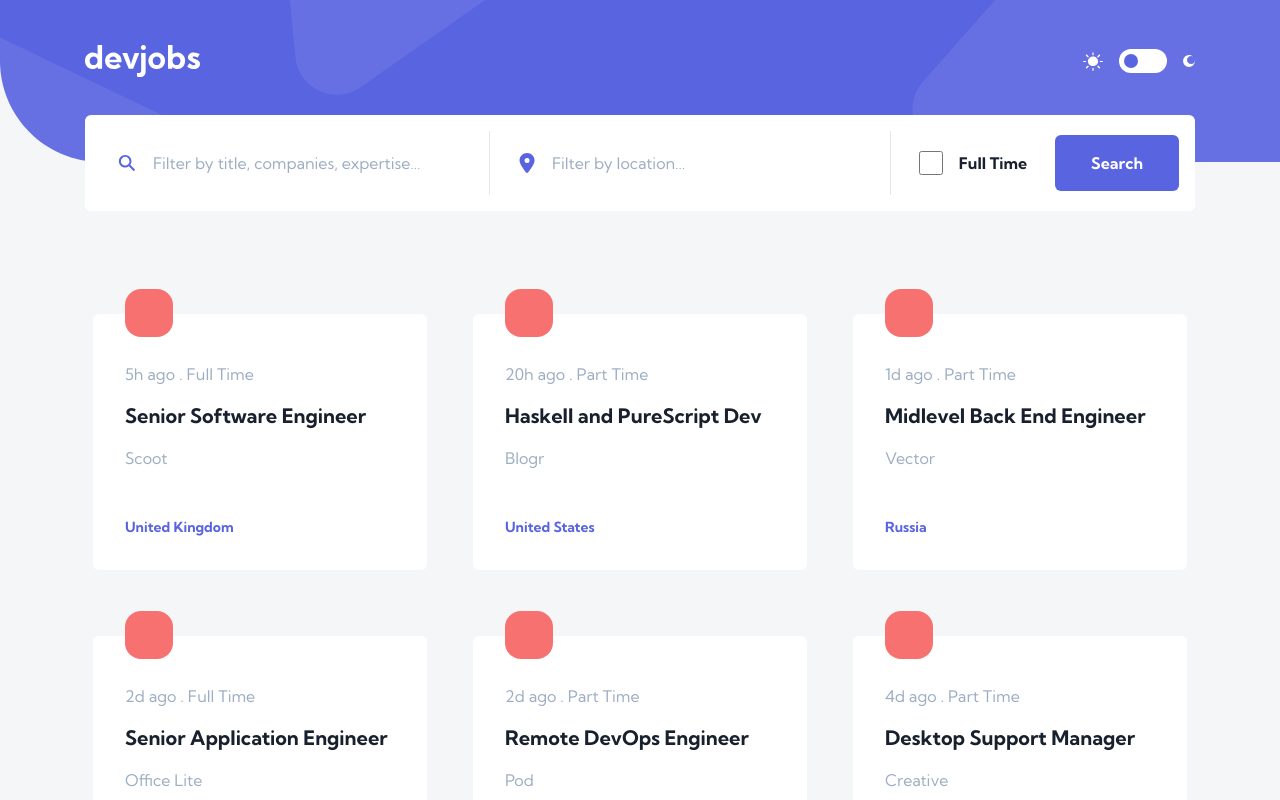
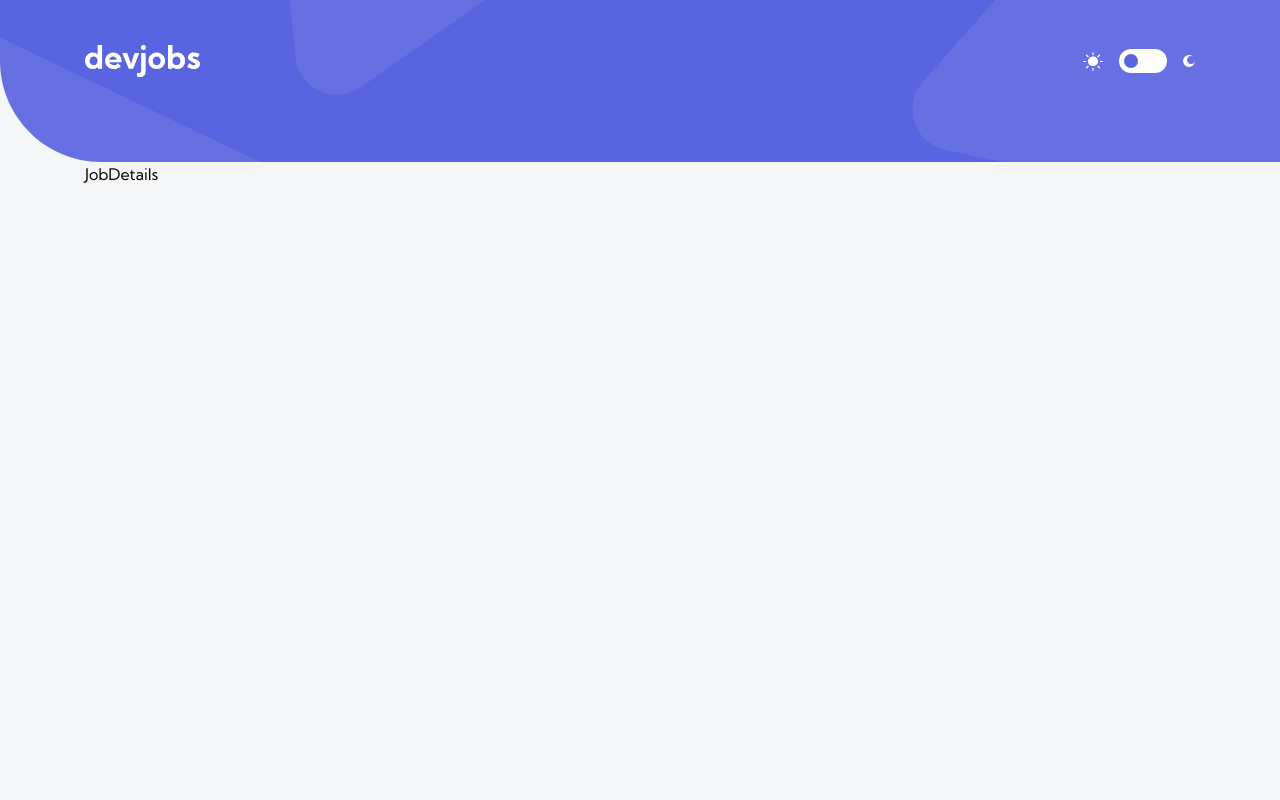
Before and after one commit to zetmosoma10/devjobs-web-app, a React (Vite) app: page /jobDetails/1 in a window 1280 px wide. Shown: the top 800 px of the page. Built offline with nearby package versions, Linux system fonts and the light colour scheme.

Commit message:
implement routing

```diff
--- a/src/App.tsx
+++ b/src/App.tsx
@@ -1,18 +1,18 @@
-import JobCardGrid from "./components/JobCardGrid";
-import NavBar from "./components/NavBar";
-import SearchForm from "./components/SearchForm";
+import { BrowserRouter, Route, Routes } from "react-router-dom";
+import Layout from "./pages/Layout";
+import HomePage from "./pages/HomePage";
+import JobDetails from "./pages/JobDetails";
 
 function App() {
   return (
-    <div className="relative bg-light_grey min-h-screen ">
-      <NavBar />
-      <div className="max-container absolute left-0 right-0 top-[100px] md:top-[115px]">
-        <SearchForm />
-      </div>
-      <div className="mt-24 md:mt-28 lg:mt-36">
-        <JobCardGrid />
-      </div>
-    </div>
+    <BrowserRouter>
+      <Routes>
+        <Route path="/" element=<Layout />>
+          <Route index element=<HomePage /> />
+          <Route path="jobDetails/:id" element=<JobDetails /> />
+        </Route>
+      </Routes>
+    </BrowserRouter>
   );
 }
 
--- /dev/null
+++ b/src/pages/HomePage.tsx
@@ -0,0 +1,17 @@
+import JobCardGrid from "../components/JobCardGrid";
+import SearchForm from "../components/SearchForm";
+
+const HomePage = () => {
+  return (
+    <>
+      <div className="max-container absolute left-0 right-0 top-[100px] md:top-[115px]">
+        <SearchForm />
+      </div>
+      <div className="mt-24 pb-8 md:mt-28 lg:mt-36">
+        <JobCardGrid />
+      </div>
+    </>
+  );
+};
+
+export default HomePage;
--- /dev/null
+++ b/src/pages/JobDetails.tsx
@@ -0,0 +1,5 @@
+const JobDetails = () => {
+  return <div className="max-container">JobDetails</div>;
+};
+
+export default JobDetails;
--- /dev/null
+++ b/src/pages/Layout.tsx
@@ -0,0 +1,13 @@
+import { Outlet } from "react-router-dom";
+import NavBar from "../components/NavBar";
+
+const Layout = () => {
+  return (
+    <div className="relative bg-light_grey min-h-screen">
+      <NavBar />
+      <Outlet />
+    </div>
+  );
+};
+
+export default Layout;
```
